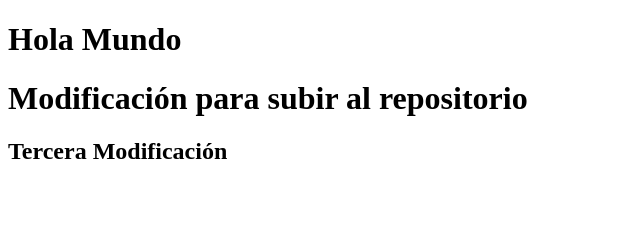
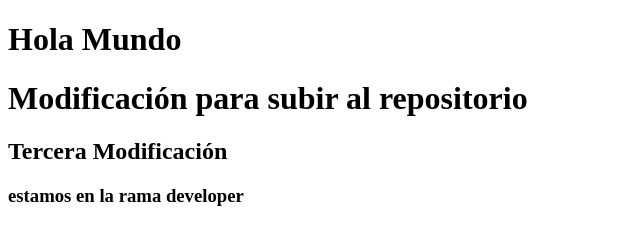
Before and after one commit to Sognol/Curso-Git, a plain HTML site: page index.html in a window 1280 px wide. Shown: the whole page, without its empty margins (0-640 px from the left). Drawn offline with Linux system fonts and the light colour scheme.

Commit message:
primer commit de la rama developer

```diff
--- a/index.html
+++ b/index.html
@@ -10,6 +10,7 @@
     <h1>Hola Mundo</h1>
     <h1>Modificación para subir al repositorio</h1>
     <h2>Tercera Modificación</h2>
+    <h3>estamos en la rama developer</h3>
 
 </body>
 </html>
```
